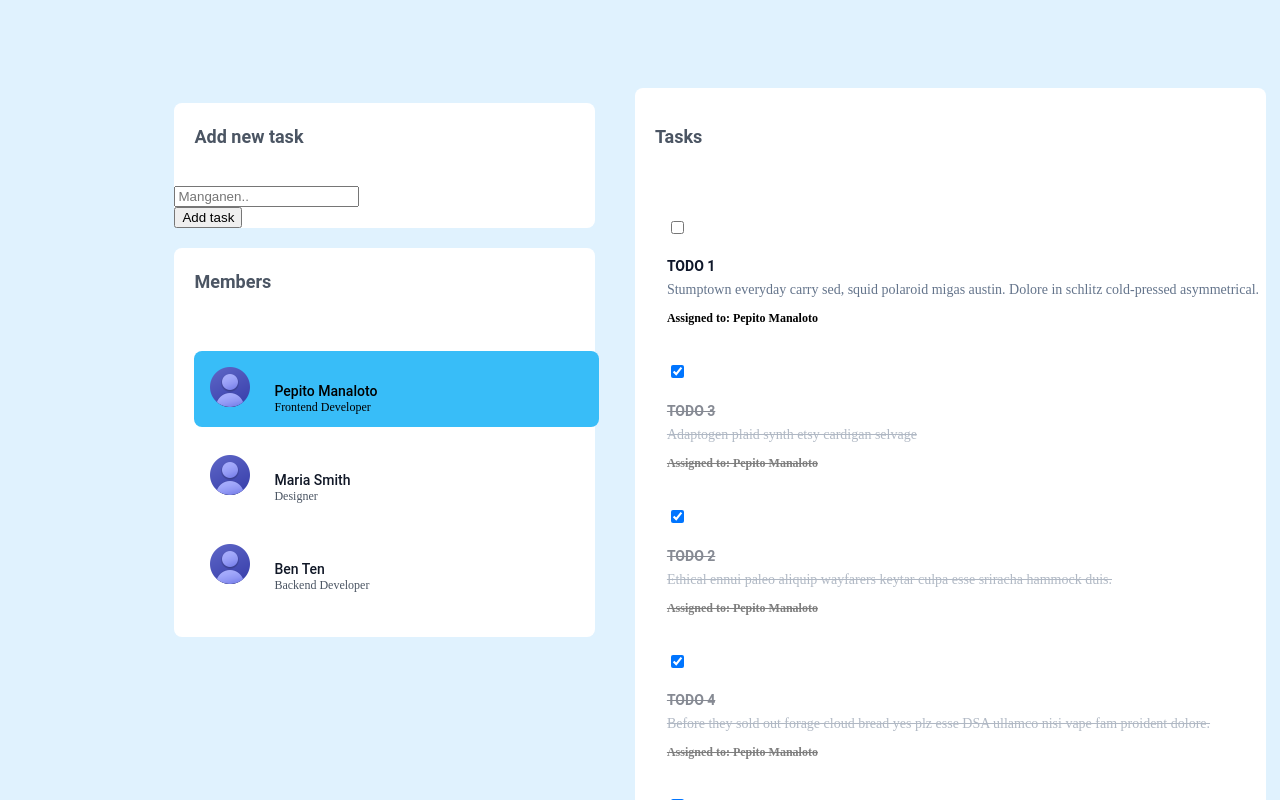
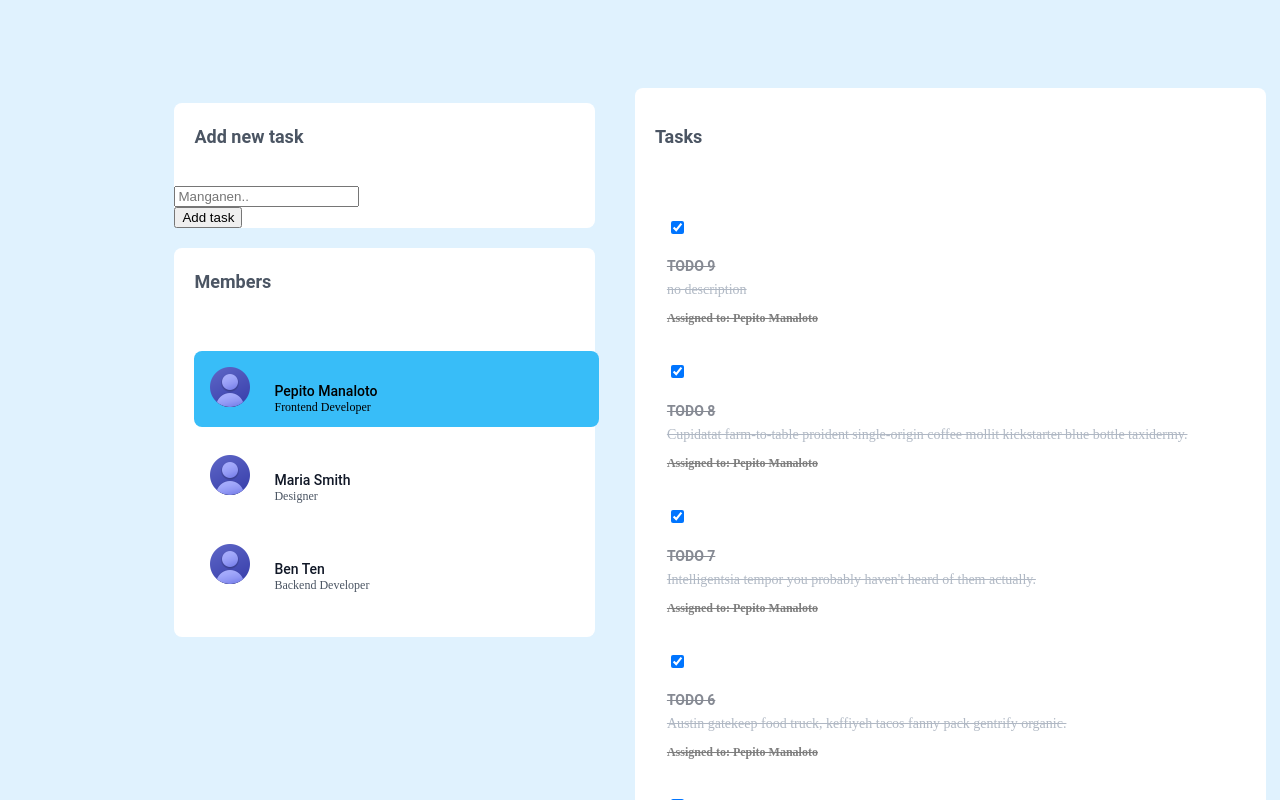
Before and after one commit to reeceballano/taskmaker, a Vue app: page / in a window 1280 px wide. Shown: the top 800 px of the page. Built offline with nearby package versions, Linux system fonts and the light colour scheme; the HTML template or start-up script is replaced by a standard one.

Commit message:
sort todos by date

```diff
--- a/src/composables/useTodos.js
+++ b/src/composables/useTodos.js
@@ -28,12 +28,11 @@ export const useTodos = () => {
             id: state.todos.length + 1,
             name: name,
             description: desc,
-            status: false
+            status: false,
+            created_at: new Date()
         }
 
-        const newTodos = state.todos.concat(todo);
-        console.log(newTodos)
-        state.todos = newTodos;
+        state.todos.push(todo)
     }
 
     const deleteTodo = (id) => {
--- a/src/views/HomeView.vue
+++ b/src/views/HomeView.vue
@@ -52,7 +52,9 @@
     import Button from '../components/Button.vue';
 
     const todos = computed(() => {
-        return data.value;
+        return data.value.sort((a,b)=>{
+            return new Date(b.created_at) - new Date(a.created_at);
+        });;
     })
 
 
```
